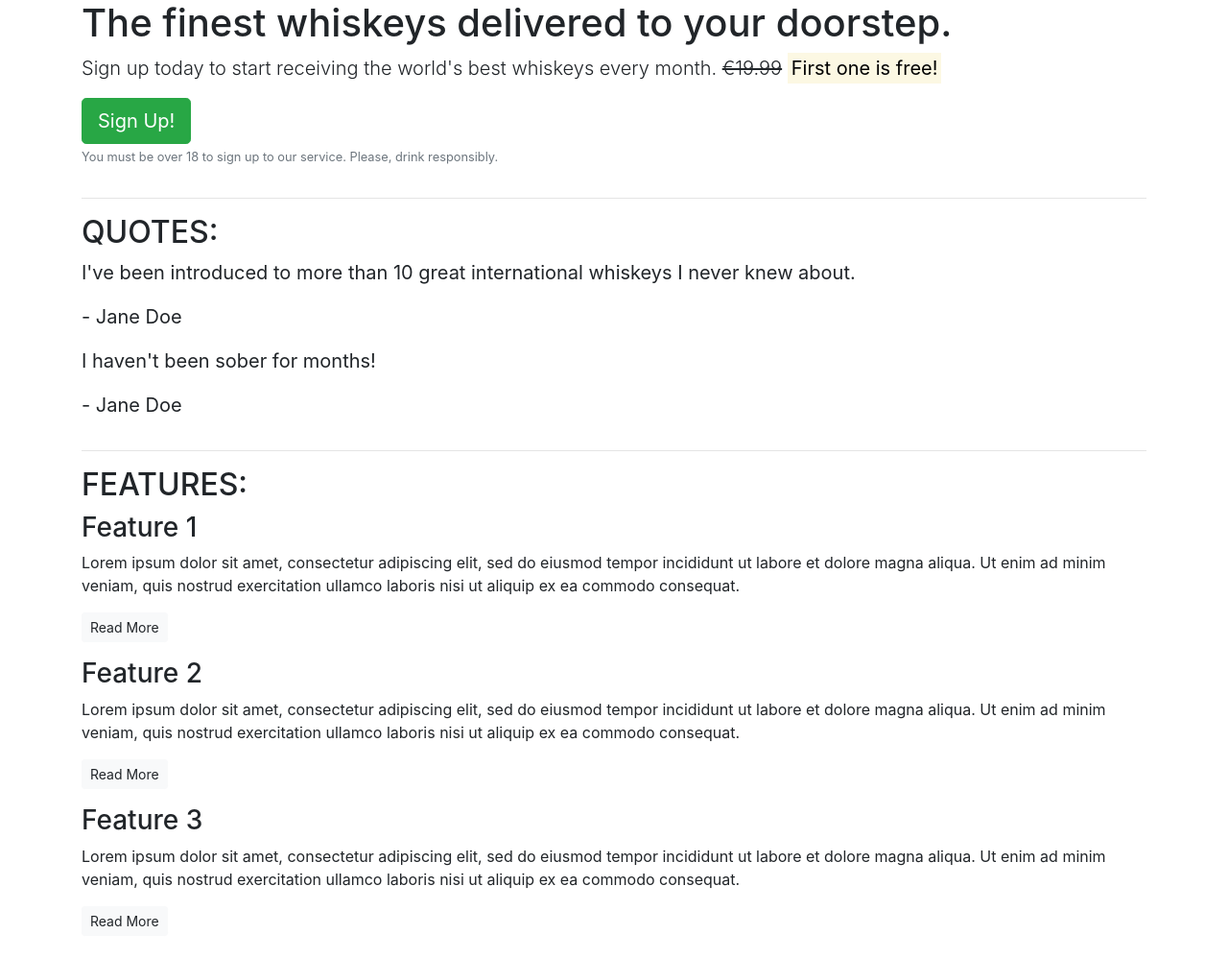
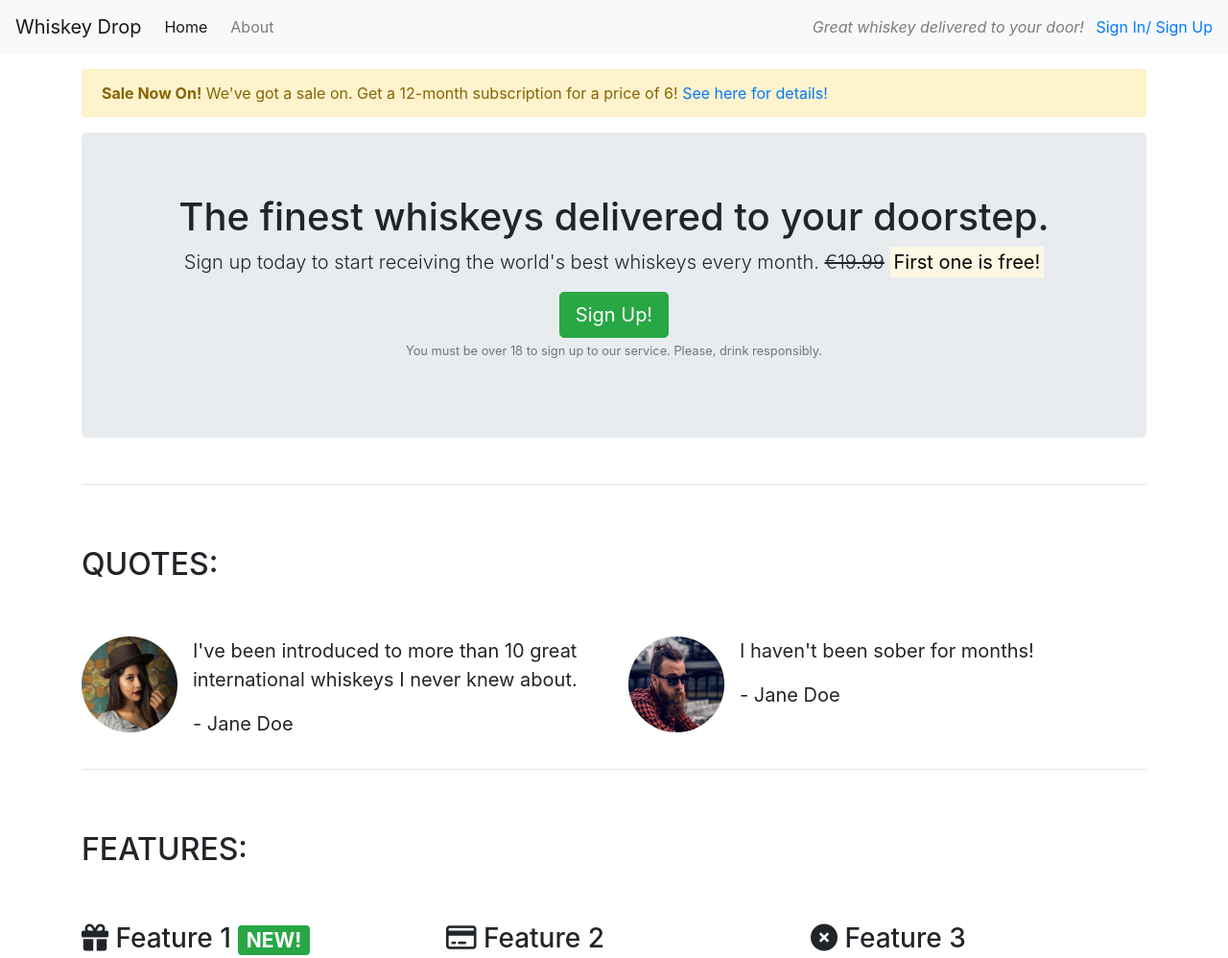
Before and after one commit to Ezyy/bootstrap4, a plain HTML site: page index.html in a window 1280 px wide. Shown: the top 998 px of the page at 96% size. Drawn offline with nearby package versions, Linux system fonts and the light colour scheme.

Commit message:
Bootstrap4 tutorial- Components pre-JS

```diff
--- a/index.html
+++ b/index.html
@@ -10,17 +10,39 @@
 	<script src="https://stackpath.bootstrapcdn.com/bootstrap/4.5.2/js/bootstrap.min.js"
 		integrity="sha384-B4gt1jrGC7Jh4AgTPSdUtOBvfO8shuf57BaghqFfPlYxofvL8/KUEfYiJOMMV+rV" crossorigin="anonymous">
 	</script>
+	<script src="https://kit.fontawesome.com/d9789d930b.js" crossorigin="anonymous"></script>
 </head>
 
 <body>
-	<article class="container">
-		<!-- Calloput-->
+	<nav class="navbar navbar-light bg-light navbar-expand-sm">
+		<a href="/" class="navbar-brand">Whiskey Drop</a>
+		<ul class="navbar-nav mr-auto">
+			<li class="active nav-item mr-2"><a class="nav-link" href="/">Home</a></li>
+			<li class="nav-item mr-2"><a class="nav-link" href="/about">About</a></li>
+			<li class="nav-item mr-2 d-block d-sm-none"><a class="nav-link" href="/login">Sign In</a></li>
+		</ul>
+		<div class="d-none d-md-block">
+			<p class="navbar-text my-auto mr-2"><i>Great whiskey delivered to your door!</i></p>
+			<a href="/login">Sign In/ Sign Up</a>
+		</div>
+	</nav>
+	<article class="container mt-3">
+		<div class="row d-none d-sm-block">
+			<div class="col-12">
+				<div class="alert alert-warning">
+                <strong>Sale Now On!</strong> We've got a sale on. Get a 12-month subscription for a price of 6! <a href="">See here for details!</a>
+				</div>
+			</div>
+		</div>
+		<!-- Callout-->
 		<div class="row">
 			<div class="col-12">
-				<section class="callout">
+				<section class="callout jumbotron text-center">
 					<h1>The finest whiskeys delivered to your doorstep.</h1>
 					<p class="lead">Sign up today to start receiving the world's best whiskeys every month.
-						<s>€19.99</s> <strong><mark>First one is free!</mark></strong></p>
+						<s class="d-none d-sm-inline">€19.99</s>
+						<span class="d-inline d-sm-none"><br></span>
+						<strong><mark>First one is free!</mark></strong></p>
 					<button class="btn btn-success btn-lg">Sign Up!</button>
 					<p class="text-muted">
 						<small>You must be over 18 to sign up to our service. Please, drink responsibly.</small></p>
@@ -33,22 +55,38 @@
 		<!-- Quotes -->
 		<section class="quotes">
 			<div class="row">
-				<div class="col-12">
+				<div class="col-12 my-5">
 					<h2 class="text-uppercase">Quotes:</h2>
 				</div>
 			</div>
 			<div class="row">
-				<div class="col-12">
+				<div class="col-12 col-md-6">
+					<div class="media">
+						<div class="d-none d-sm-block">
+							<img src="images/girl-image.png" class="rounded-circle mr-3" height="100" width="100">
+                            </div>
+							<div class="media-body">
 								<blockquote class="blockquote">
-						<p>I've been introduced to more than 10 great international whiskeys I never knew about.</p>
+									<p>I've been introduced to more than 10 great international whiskeys I never knew
+										about.
+									</p>
 									<p>- Jane Doe</p>
 								</blockquote>
 							</div>
-				<div class="col-12">
+						</div>
+					</div>
+					<div class="col-12 col-md-6">
+						<div class="media">
+							<div class="d-none d-sm-block">
+								<img src="images/guy-image.png" class="rounded-circle mr-3" height="100" width="100">
+                        </div>
+								<div class="media-body">
 									<blockquote class="blockquote">
 										<p>I haven't been sober for months!</p>
 										<p>- Jane Doe</p>
 									</blockquote>
+								</div>
+							</div>
 						</div>
 					</div>
 		</section>
@@ -58,14 +96,15 @@
 		<!-- Features -->
 		<section class="features">
 			<div class="row">
-				<div class="col-12">
+				<div class="col-12 my-5">
 					<h2 class="text-uppercase">Features:</h2>
 				</div>
 			</div>
 			<div class="row">
-				<div class="col-12">
+				<div class="col-12 col-md-6 col-lg-4">
 					<div class="feature">
-						<h3>Feature 1</h3>
+						<h3><i class="fas fa-gift d-none d-sm-inline"></i> Feature 1
+							<span class="badge badge-success">NEW!</span></h3>
 						<p>Lorem ipsum dolor sit amet, consectetur adipiscing elit, sed do eiusmod tempor incididunt ut
 							labore
 							et dolore magna aliqua. Ut enim ad minim veniam, quis nostrud exercitation ullamco laboris
@@ -75,9 +114,9 @@
 						<p><a class="btn btn-sm btn-light" href="">Read More</a></p>
 					</div>
 				</div>
-				<div class="col-12">
+				<div class="col-12 col-md-6 col-lg-4">
 					<div class="feature">
-						<h3>Feature 2</h3>
+						<h3><i class="far fa-credit-card d-none d-sm-inline"></i> Feature 2</h3>
 						<p>Lorem ipsum dolor sit amet, consectetur adipiscing elit, sed do eiusmod tempor incididunt ut
 							labore
 							et dolore magna aliqua. Ut enim ad minim veniam, quis nostrud exercitation ullamco laboris
@@ -87,9 +126,9 @@
 						<p><a class="btn btn-sm btn-light" href="">Read More</a></p>
 					</div>
 				</div>
-				<div class="col-12">
+				<div class="col-12 d-md-none d-lg-block col-lg-4">
 					<div class="feature">
-						<h3>Feature 3</h3>
+						<h3><i class="fas fa-times-circle d-none d-sm-inline"></i> Feature 3</h3>
 						<p>Lorem ipsum dolor sit amet, consectetur adipiscing elit, sed do eiusmod tempor incididunt ut
 							labore
 							et dolore magna aliqua. Ut enim ad minim veniam, quis nostrud exercitation ullamco laboris
```
Also changed, not shown: images/girl-image.png (added), images/guy-image.png (added). Lines whose indentation alone changed are shown as unchanged.
